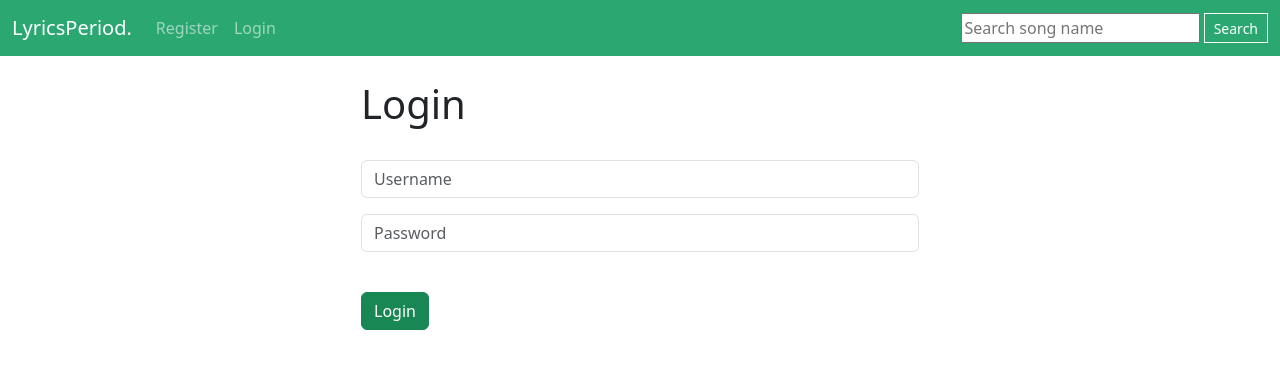
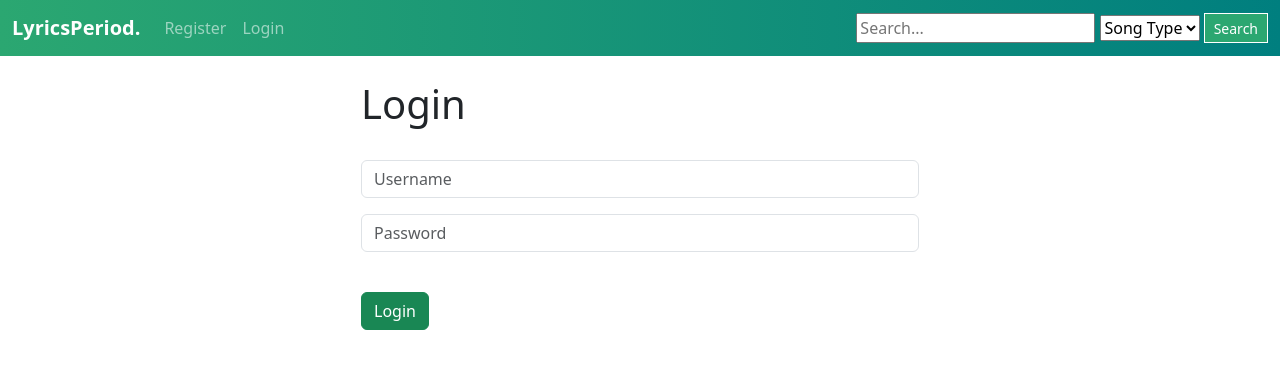
Before and after one commit to lnlydty/django_project, a Django app: page / in a window 1280 px wide. Shown: the top 369 px of the page. Run offline with Django 5.2, Linux system fonts and the light colour scheme.

Commit message:
dropdown_choices

`````diff
--- a/website1/templates/navbar.html
+++ b/website1/templates/navbar.html
@@ -1,8 +1,8 @@
 <!-- html contains the add record, logout, register, login buttons -->
 
-<nav class="navbar navbar-expand-lg navbar-dark" style="background-color: #2ba771;">
+<nav class="navbar navbar-expand-lg navbar-dark" style="background: linear-gradient(to right, #2ba771, #007f7f);">
   <div class="container-fluid">
-    <a class="navbar-brand" href="{% url 'home' %}">
+    <a class="navbar-brand" href="{% url 'home' %}" style="font-weight: bold;">
     LyricsPeriod.
    </a>
 
@@ -38,7 +38,14 @@
 
     <!-- Added search bar  -->
       <form method="get" action="{% url 'search_records' %}">
-          <input type="text" name="q" placeholder="Search song name" required>
+          <input type="text" name="q" placeholder="Search..." required>
+
+          <select name = "search_type">
+            <option value="song_title" {% if search_type == song_title %}selected{% endif %}>Song Title</option>
+            <option value="artist_name" {% if search_type == artist_name %}selected{% endif %}>Artist</option>
+       ```` <option value="song_type" {% if search_type == song_type %}selected{% endif %}>Song Type</option>
+          </select>
+
           <button type="submit" style="background-color: #2ba771; color: white; border: 1.5px solid white; padding: 3.5px 9px; cursor: pointer; font-size: 14px;">
           Search</button>
       </form>
--- a/website1/views.py
+++ b/website1/views.py
@@ -108,16 +108,23 @@ def search_records(request):
     if request.user.is_authenticated:  # User must be logged in to check user records
         query = request.GET.get('q')  # Get the search query from the request
         song_records = []
+        search_type = request.GET.get('search_type')
 
         if query:
             search_words = query.split()
 
             # Q objects for each field: song title, artist name, song type - use any of these search words
             q_objects = []
-            for word in search_words:
-            	q_objects.append(Q(song_title__icontains=word))
-            	q_objects.append(Q(artist_name__icontains=word))
-            	q_objects.append(Q(song_type__icontains=word))
+
+            if search_type == 'song_title':
+            	for word in search_words:
+            		q_objects.append(Q(song_title__icontains=word))
+            elif search_type == 'artist_name':
+            	for word in search_words:
+            		q_objects.append(Q(artist_name__icontains=word))
+            elif search_type == 'song_type':
+            	for word in search_words:
+            		q_objects.append(Q(song_type__icontains=word))
 
             # Combine Q objects with OR
             combined_q = reduce(operator.or_, q_objects)
`````
